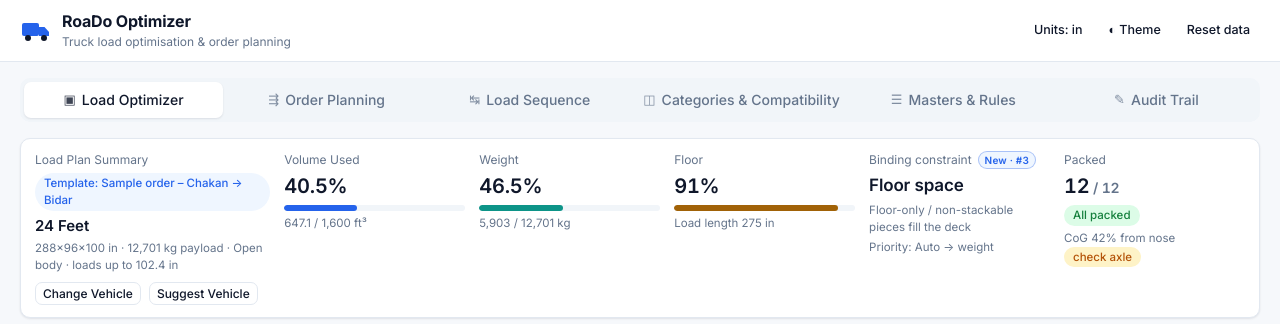
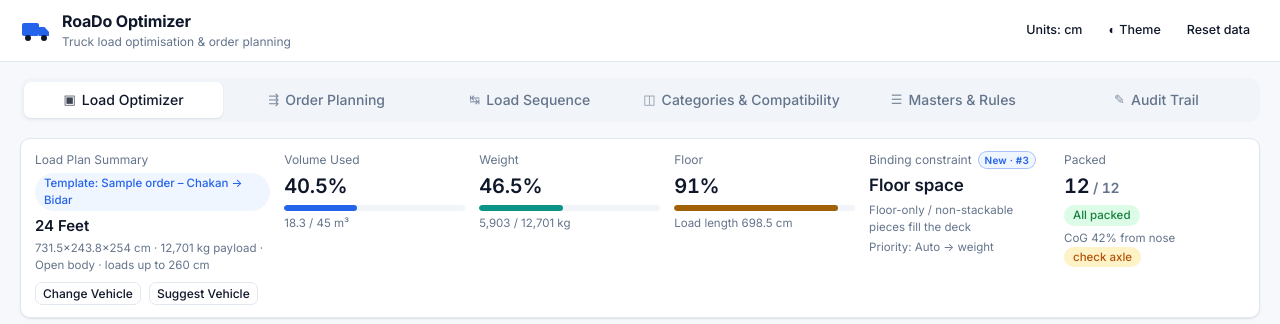
Before and after one commit to kulkarnilab/Load-Optimizer, a plain HTML site: page index.html in a window 1280 px wide. Shown: the top 324 px of the page. Drawn offline with Linux system fonts and the light colour scheme; animation ran at ten frames a second.

Commit message:
Use centimetres as the default length unit
Dimensions are shown, imported and exported in cm by default (inches
remain available via the Units toggle). Saved settings from before
this change are switched to cm once.

Co-Authored-By: Claude Opus 5.5 <noreply@anthropic.com>

```diff
--- a/index.html
+++ b/index.html
@@ -19,7 +19,7 @@
       </div>
     </div>
     <div class="top-actions">
-      <button class="btn ghost sm" data-act="units" title="Switch length units (inches / cm)">Units: in</button>
+      <button class="btn ghost sm" data-act="units" title="Switch length units (cm / inches)">Units: cm</button>
       <button class="btn ghost sm" data-act="theme" title="Toggle light / dark">◐ Theme</button>
       <button class="btn ghost sm" data-act="reset-all" title="Restore default masters, rules and sample data">Reset data</button>
     </div>
--- a/js/app.js
+++ b/js/app.js
@@ -34,7 +34,7 @@
         const d = defaults();
         const out = Object.assign(d, s);
         const ss = s.settings || {};
-        out.settings = { opt: Object.assign(d.settings.opt, ss.opt), plan: Object.assign(d.settings.plan, ss.plan), trigger: Object.assign(d.settings.trigger, ss.trigger), fleet: Object.assign(d.settings.fleet, ss.fleet), units: ss.units || d.settings.units };
+        out.settings = { opt: Object.assign(d.settings.opt, ss.opt), plan: Object.assign(d.settings.plan, ss.plan), trigger: Object.assign(d.settings.trigger, ss.trigger), fleet: Object.assign(d.settings.fleet, ss.fleet), units: ss.unitsV === 2 && ss.units ? ss.units : d.settings.units, unitsV: 2 };
         out.ui = Object.assign(d.ui, s.ui);
         out.sim = Object.assign(d.sim, s.sim);
         return out;
@@ -54,8 +54,9 @@
   const catName = (id) => (catMap()[id] || { name: id }).name;
   const catBadge = (id) => { const c = catMap()[id] || { name: id, color: '#888' }; return `<span class="badge"><span class="dot" style="background:${esc(c.color)}"></span>${esc(c.name)}</span>`; };
   const vName = (id) => (vehMap()[id] || { name: id || '—' }).name;
-  // Display units: lengths are stored in cm, shown in inches (default, as in the packing list) or cm.
-  const UNIT = () => (S.settings.units === 'cm' ? 'cm' : 'in');
+  // Display units: lengths are stored in cm and shown in cm (default) or inches (header toggle).
+  // Saves from before cm became the default (no unitsV) are switched to cm once.
+  const UNIT = () => (S.settings.units === 'in' ? 'in' : 'cm');
   const PER = () => (UNIT() === 'in' ? 2.54 : 1);
   const toU = (cm) => cm / PER();
   const fromU = (v) => v * PER();
--- a/js/data.js
+++ b/js/data.js
@@ -861,7 +861,7 @@
     // Open-body height limit (cm) when a vehicle has no own "max load height": road height limit − deck height.
     // 380 cm is the usual CMVR overall-height limit; check your route (bridges, wires) before loading higher.
     fleet: { payloadUnit: 'lb', roadH: 380, deckH: 120 },
-    units: 'in',
+    units: 'cm', unitsV: 2,
   };
 
   const data = { categories, compat, skus, vehicles, slabs, dc, regionRules, customers, orders, templates, settings };
```
Also changed, not shown: 1 other file.
